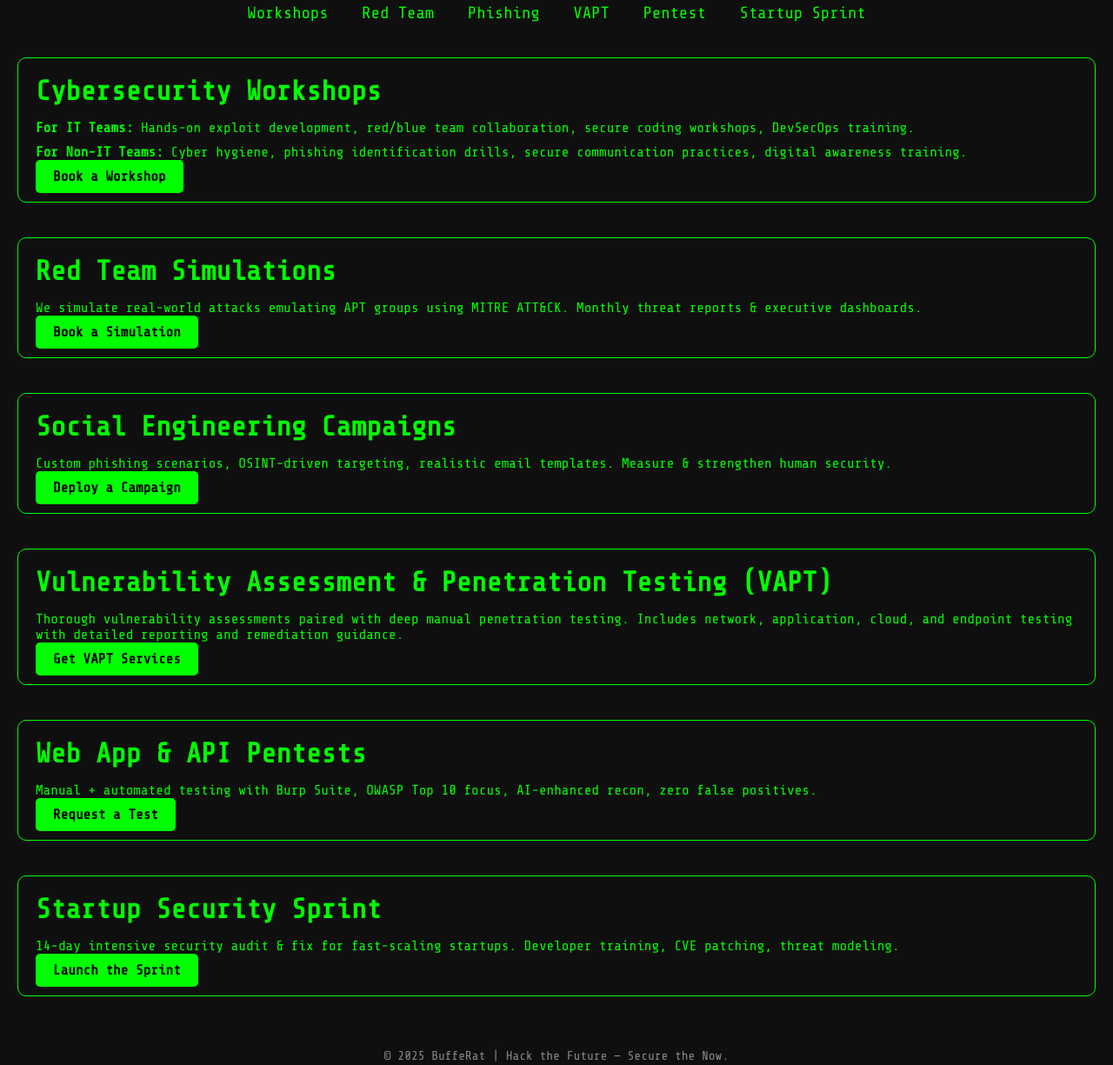
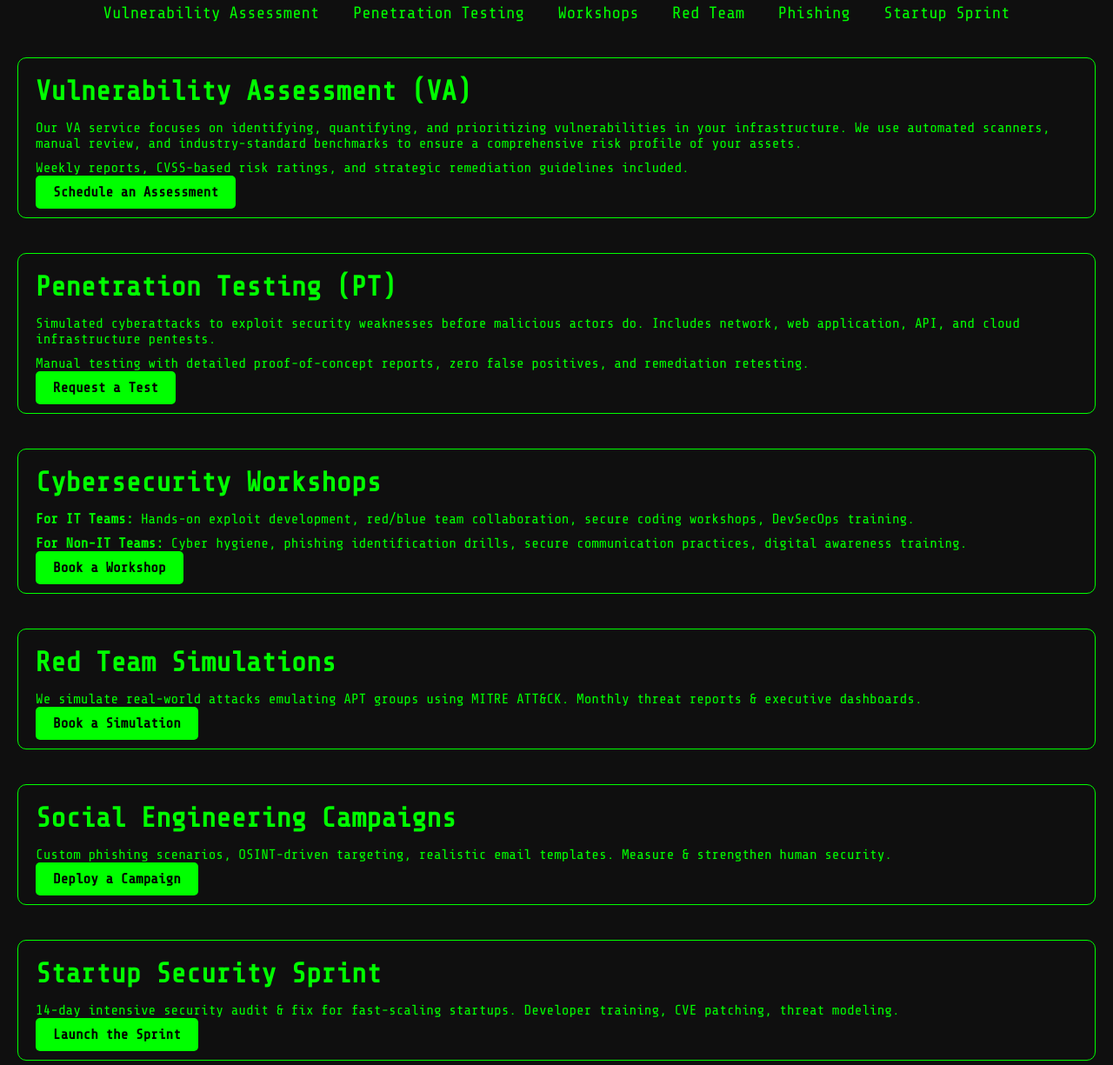
Before and after one commit to muhammadrefath/BuffeRat, a plain HTML site: page index.html in a window 1280 px wide. Shown: the part 179-1404 px from the top of the page at 87% size. Drawn offline with nearby package versions, Linux system fonts and the light colour scheme.

Commit message:
Separated VA and PT

```diff
--- a/index.html
+++ b/index.html
@@ -89,13 +89,27 @@
   </header>
 
   <nav>
+    <a href="#va">Vulnerability Assessment</a>
+    <a href="#pt">Penetration Testing</a>
     <a href="#workshops">Workshops</a>
     <a href="#red-team">Red Team</a>
     <a href="#phishing">Phishing</a>
-    <a href="#vapt">VAPT</a>
-    <a href="#pentest">Pentest</a>
     <a href="#startup">Startup Sprint</a>
   </nav>
+
+  <section id="va">
+    <h2>Vulnerability Assessment (VA)</h2>
+    <p>Our VA service focuses on identifying, quantifying, and prioritizing vulnerabilities in your infrastructure. We use automated scanners, manual review, and industry-standard benchmarks to ensure a comprehensive risk profile of your assets.</p>
+    <p>Weekly reports, CVSS-based risk ratings, and strategic remediation guidelines included.</p>
+    <a href="#" class="btn">Schedule an Assessment</a>
+  </section>
+
+  <section id="pt">
+    <h2>Penetration Testing (PT)</h2>
+    <p>Simulated cyberattacks to exploit security weaknesses before malicious actors do. Includes network, web application, API, and cloud infrastructure pentests.</p>
+    <p>Manual testing with detailed proof-of-concept reports, zero false positives, and remediation retesting.</p>
+    <a href="#" class="btn">Request a Test</a>
+  </section>
 
   <section id="workshops">
     <h2>Cybersecurity Workshops</h2>
@@ -116,18 +130,6 @@
     <a href="#" class="btn">Deploy a Campaign</a>
   </section>
 
-  <section id="vapt">
-    <h2>Vulnerability Assessment & Penetration Testing (VAPT)</h2>
-    <p>Thorough vulnerability assessments paired with deep manual penetration testing. Includes network, application, cloud, and endpoint testing with detailed reporting and remediation guidance.</p>
-    <a href="#" class="btn">Get VAPT Services</a>
-  </section>
-
-  <section id="pentest">
-    <h2>Web App & API Pentests</h2>
-    <p>Manual + automated testing with Burp Suite, OWASP Top 10 focus, AI-enhanced recon, zero false positives.</p>
-    <a href="#" class="btn">Request a Test</a>
-  </section>
-
   <section id="startup">
     <h2>Startup Security Sprint</h2>
     <p>14-day intensive security audit & fix for fast-scaling startups. Developer training, CVE patching, threat modeling.</p>
@@ -139,6 +141,7 @@
   </footer>
 
   <script>
+    // Optional: Add hacker terminal blink effect
     const header = document.querySelector("h1");
     setInterval(() => {
       header.style.opacity = header.style.opacity === "0.9" ? "1" : "0.9";
```
